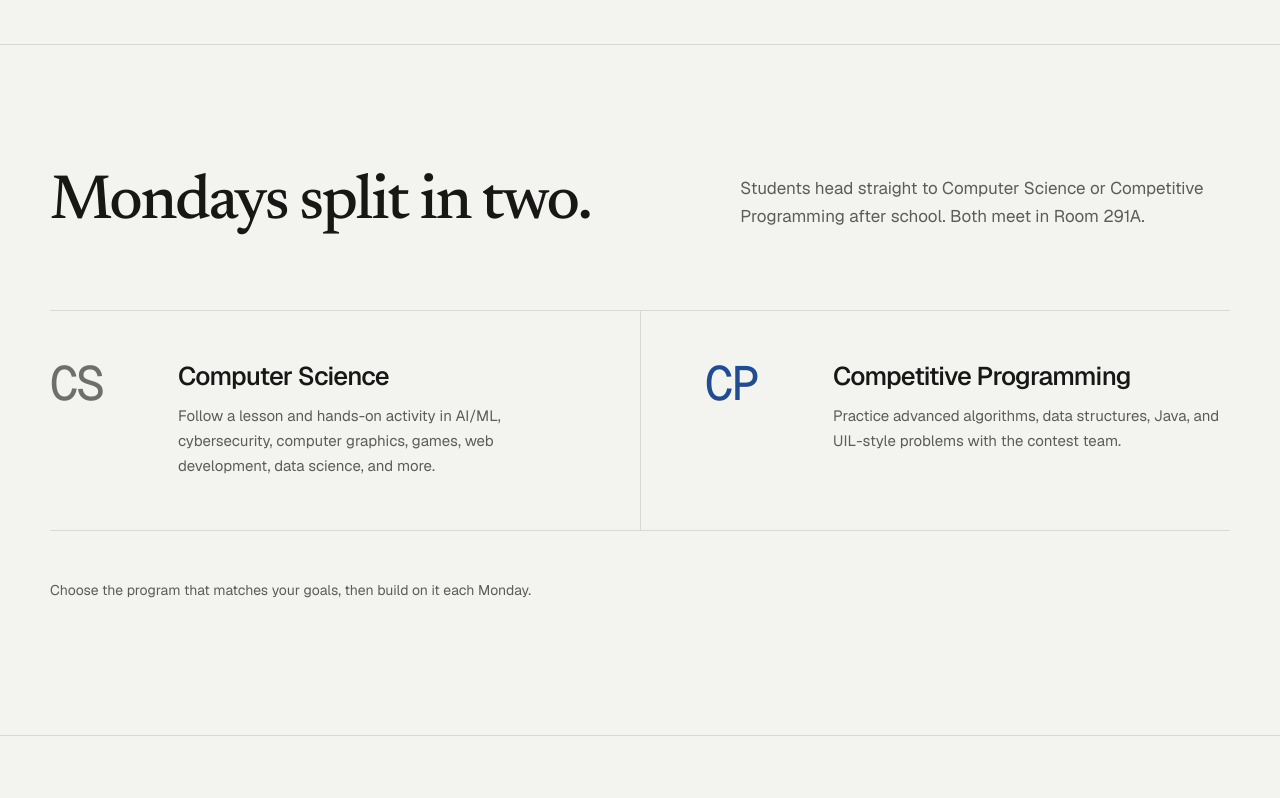
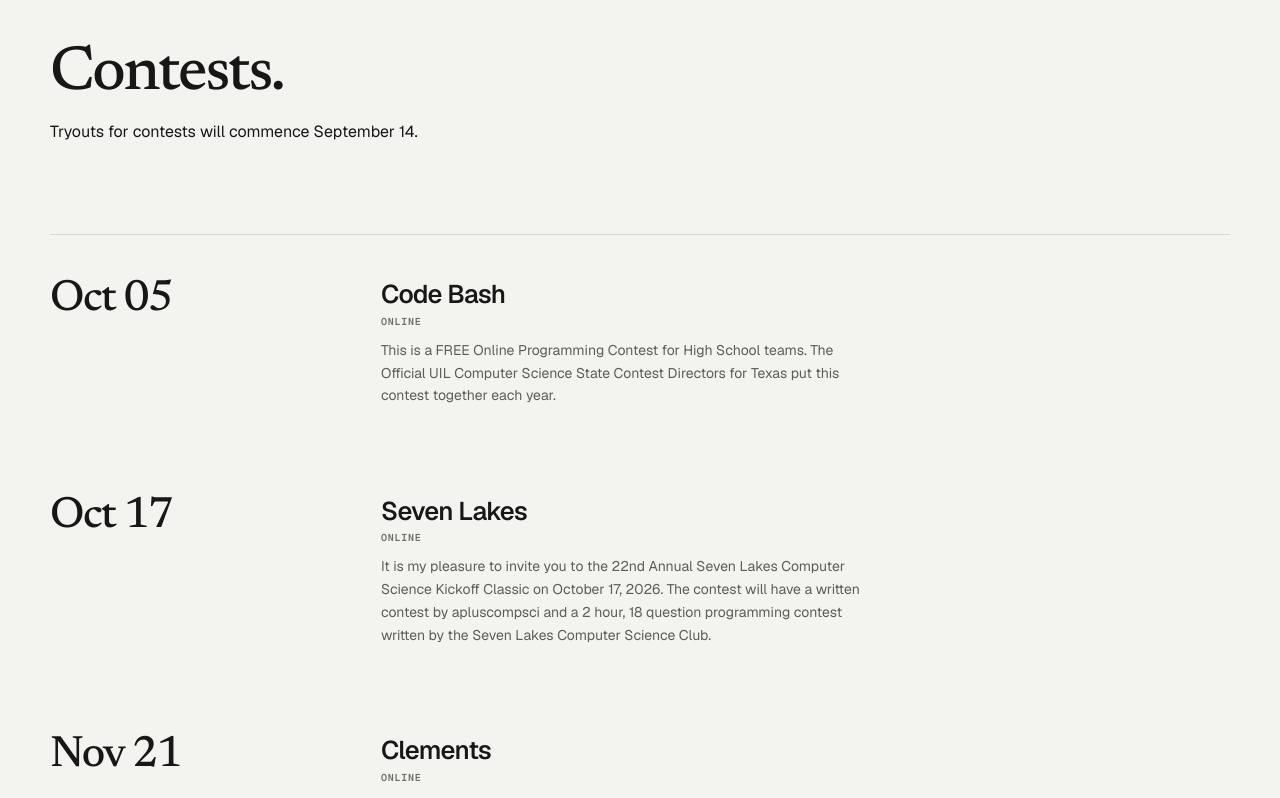
Before and after one commit to Zw96042/cs-website, a React (Vite) app: page / in a window 1280 px wide. Shown: the part 1780-2578 px from the top of the page. Built offline with nearby package versions, Linux system fonts and the light colour scheme.

Commit message:
feat: contests

```diff
--- a/src/App.jsx
+++ b/src/App.jsx
@@ -1,19 +1,20 @@
-import { useEffect } from 'react';
-import { initializeAnimations } from './lib/animations.js';
-import AffiliationSection from './components/AffiliationSection.jsx';
-import Footer from './components/Footer.jsx';
-import EventsPreviewSection from './components/EventsPreviewSection.jsx';
-import GeneralCsSection from './components/GeneralCsSection.jsx';
-import Header from './components/Header.jsx';
-import Hero from './components/Hero.jsx';
-import JoinSection from './components/JoinSection.jsx';
-import OfficersSection from './components/OfficersSection.jsx';
-import ProgramSection from './components/ProgramSection.jsx';
-import ClubTracksSection from './components/ClubTracksSection.jsx';
-import { Analytics } from '@vercel/analytics/react';
-import { SpeedInsights } from '@vercel/speed-insights/react';
+import { useEffect } from "react";
+import { initializeAnimations } from "./lib/animations.js";
+import AffiliationSection from "./components/AffiliationSection.jsx";
+import Contests from "./components/Contests.jsx";
+import Footer from "./components/Footer.jsx";
+import EventsPreviewSection from "./components/EventsPreviewSection.jsx";
+import GeneralCsSection from "./components/GeneralCsSection.jsx";
+import Header from "./components/Header.jsx";
+import Hero from "./components/Hero.jsx";
+import JoinSection from "./components/JoinSection.jsx";
+import OfficersSection from "./components/OfficersSection.jsx";
+import ProgramSection from "./components/ProgramSection.jsx";
+import ClubTracksSection from "./components/ClubTracksSection.jsx";
+import { Analytics } from "@vercel/analytics/react";
+import { SpeedInsights } from "@vercel/speed-insights/react";
 
-export default function App () {
+export default function App() {
   useEffect(() => {
     const cleanupAnimations = initializeAnimations();
     const scrollToHash = () => {
@@ -24,24 +25,25 @@
     };
     const scrollFrame = window.requestAnimationFrame(scrollToHash);
 
-    window.addEventListener('hashchange', scrollToHash);
+    window.addEventListener("hashchange", scrollToHash);
 
     return () => {
       cleanupAnimations();
       window.cancelAnimationFrame(scrollFrame);
-      window.removeEventListener('hashchange', scrollToHash);
+      window.removeEventListener("hashchange", scrollToHash);
     };
   }, []);
 
   return (
-    <div className='site-page'>
-      <a className='skip-link' href='#club-content'>
+    <div className="site-page">
+      <a className="skip-link" href="#club-content">
         Skip to content
       </a>
       <Header />
-      <main className='club-main' id='club-content'>
+      <main className="club-main" id="club-content">
         <Hero />
         <EventsPreviewSection />
+        <Contests />
         <ProgramSection />
         <GeneralCsSection />
         <ClubTracksSection />
--- /dev/null
+++ b/src/components/Contests.jsx
@@ -0,0 +1,41 @@
+import { Analytics } from "@vercel/analytics/react";
+import { SpeedInsights } from "@vercel/speed-insights/react";
+import { contests } from "../lib/contests.js";
+
+export default function Contests() {
+  return (
+    <div className="section-inner contests-page-layout">
+      <header className="contests-page-heading">
+        <h1 className="section-heading" id="contests-heading">
+          Contests.
+        </h1>
+        <p>Tryouts for contests will commence September 14.</p>
+      </header>
+
+      <div className="contest-ledger">
+        {contests.map((contest) => (
+          <article
+            className="contest-ledger-item"
+            key={`${contest.dateLabel}-${contest.title}`}
+          >
+            <time className="contest-date" dateTime={contest.date ?? undefined}>
+              {contest.dateLabel}
+            </time>
+            <div className="contest-details">
+              <h2>{contest.title}</h2>
+              <p className="contest-type">{contest.type}</p>
+              <p className="contest-description">
+                {contest.location && (
+                  <strong className="contest-location">
+                    {contest.location}
+                  </strong>
+                )}
+                {contest.description}
+              </p>
+            </div>
+          </article>
+        ))}
+      </div>
+    </div>
+  );
+}
--- /dev/null
+++ b/src/lib/contests.js
@@ -0,0 +1,26 @@
+export const contests = [
+  {
+    type: "Online",
+    date: "2026-10-05",
+    dateLabel: "Oct 05",
+    title: "Code Bash",
+    description:
+      "This is a FREE Online Programming Contest for High School teams. The Official UIL Computer Science State Contest Directors for Texas put this contest together each year.",
+  },
+  {
+    type: "Online",
+    date: "2026-10-17",
+    dateLabel: "Oct 17",
+    title: "Seven Lakes",
+    description:
+      "It is my pleasure to invite you to the 22nd Annual Seven Lakes Computer Science Kickoff Classic on October 17, 2026. The contest will have a written contest by apluscompsci and a 2 hour, 18 question programming contest written by the Seven Lakes Computer Science Club.",
+  },
+  {
+    type: "Online",
+    date: "2026-11-21",
+    dateLabel: "Nov 21",
+    title: "Clements",
+    description:
+      "A virtual programming-only competition on Hacker Rank (more details to follow).",
+  },
+];
--- a/styles.css
+++ b/styles.css
@@ -653,6 +653,98 @@
 }
 
 .event-preview-item {
+  grid-template-columns: minmax(150px, 0.34fr) minmax(0, 1fr);
+}
+
+.contests-page-section {
+  padding-block: clamp(88px, 10vw, 148px);
+}
+
+.contests-page-layout {
+  display: grid;
+  gap: clamp(48px, 6vw, 76px);
+}
+
+.contests-page-heading {
+  display: block;
+}
+
+.contest-ledger {
+  border-block: 1px solid var(--line);
+}
+
+.contest-ledger-item {
+  display: grid;
+  grid-template-columns: minmax(150px, 0.34fr) minmax(0, 1fr) auto;
+  gap: clamp(30px, 5vw, 72px);
+  align-items: start;
+  padding-block: clamp(30px, 3.5vw, 46px);
+}
+
+.contest-date {
+  color: var(--ink);
+  font-family: "Newsreader", Georgia, serif;
+  font-size: clamp(30px, 3.5vw, 44px);
+  font-weight: 500;
+  line-height: 0.94;
+  letter-spacing: -0.035em;
+  text-decoration: none;
+}
+
+.contest-type {
+  margin: 5px 0 11px;
+  color: var(--faint);
+  font-family: "Geist Mono", monospace;
+  font-size: 10px;
+  font-weight: 600;
+  letter-spacing: 0.075em;
+  text-transform: uppercase;
+}
+
+.contest-details h2,
+.contest-details h3 {
+  margin: 0;
+  font-size: clamp(19px, 2vw, 26px);
+  font-weight: 560;
+  line-height: 1.17;
+  letter-spacing: -0.028em;
+  text-wrap: balance;
+}
+
+.contest-description {
+  max-width: 52ch;
+  margin: 10px 0 0;
+  color: var(--muted);
+  font-size: 14px;
+  line-height: 1.62;
+  text-wrap: pretty;
+}
+
+.contest-location {
+  display: flex;
+  margin-block-end: 5px;
+  color: #ff8f8f;
+  font-weight: 650;
+}
+
+.contest-preview-layout {
+  display: grid;
+  gap: clamp(42px, 5vw, 64px);
+}
+
+.contest-preview-heading {
+  display: flex;
+  align-items: end;
+  justify-content: space-between;
+  gap: 32px;
+}
+
+.contest-preview-link {
+  flex: 0 0 auto;
+  margin-block-end: 3px;
+}
+
+.contest-preview-item {
   grid-template-columns: minmax(150px, 0.34fr) minmax(0, 1fr);
 }
 
```
